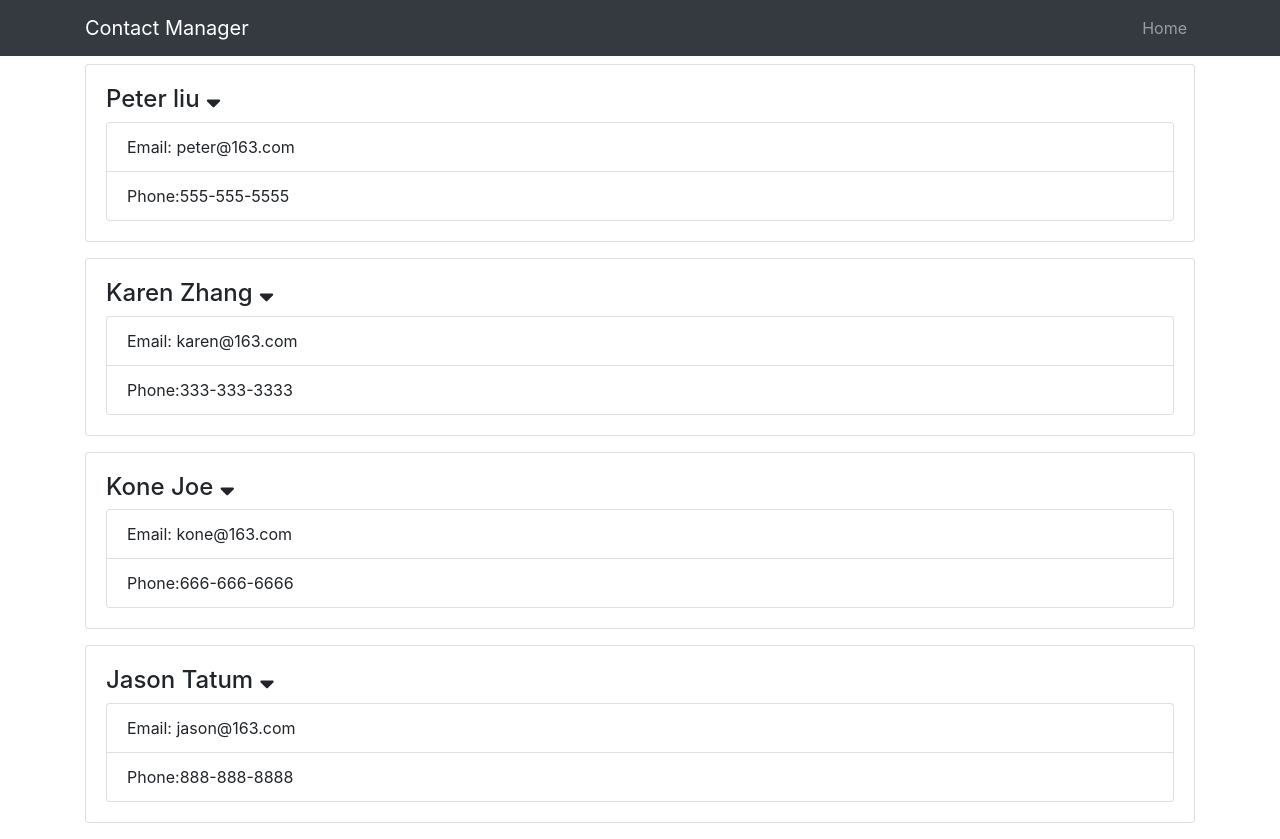
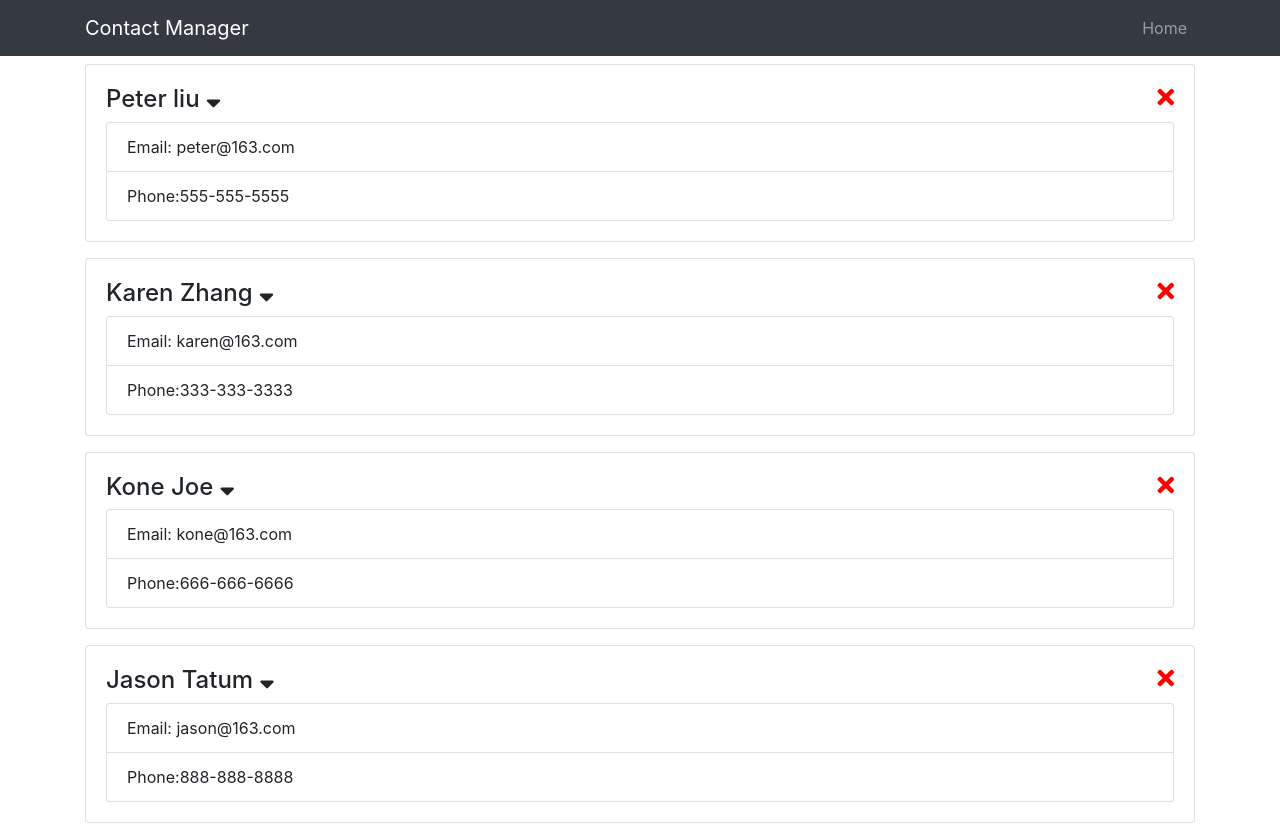
Before and after one commit to peterlxb/AdvancedReactCode, a React app in the folder webpack-demo/: page / in a window 1280 px wide. Built offline with nearby package versions, Linux system fonts and the light colour scheme.

Commit message:
Add event between components

```diff
--- a/webpack-demo/src/features/Contact/Contact.js
+++ b/webpack-demo/src/features/Contact/Contact.js
@@ -2,19 +2,33 @@ import React, { Component } from "react";
 import PropTypes from "prop-types";
 
 class Contact extends Component {
+  constructor(props) {
+    super(props);
+    this.state = {
+      onshowContact: true
+    };
+    this.handleClick = this.handleClick.bind(this);
+  }
+
   handleClick = () => {
     console.log("hello");
+    this.setState({
+      onshowContact: !this.state.onshowContact
+    });
+  };
+
+  onDeleteClick = () => {
+    console.log("clicked");
+    this.props.deleteClickHandler();
   };
 
   render() {
     const { name, email, phone } = this.props.contact;
+    const { onshowContact } = this.state;
 
-    return (
-      <div className="card card-body mb-3">
-        <h4>
-          {name}{" "}
-          <i className="fas fa-sort-down" onClick={() => this.handleClick()} />
-        </h4>
+    let showConatctList;
+    if (onshowContact) {
+      showConatctList = (
         <ul className="list-group">
           <li className="list-group-item">Email: {email}</li>
           <li className="list-group-item">
@@ -22,6 +36,23 @@ class Contact extends Component {
             {phone}
           </li>
         </ul>
+      );
+    } else {
+      showConatctList = null;
+    }
+
+    return (
+      <div className="card card-body mb-3">
+        <h4>
+          {name}{" "}
+          <i className="fas fa-sort-down" onClick={() => this.handleClick()} />
+          <i
+            className="fas fa-times"
+            style={{ cursor: "pointer", float: "right", color: "red" }}
+            onClick={this.onDeleteClick}
+          />
+        </h4>
+        {showConatctList}
       </div>
     );
   }
--- a/webpack-demo/src/features/Contacts/Contacts.js
+++ b/webpack-demo/src/features/Contacts/Contacts.js
@@ -34,15 +34,26 @@ class Contacts extends Component {
     };
   }
 
+  deleteContact = id => {
+    console.log("delete contact");
+    this.setState(prevState => ({
+      contacts: prevState.contacts.filter(contact => contact.id !== id)
+    }));
+  };
+
   render() {
     const { contacts } = this.state;
 
     return (
-      <div>
+      <React.Fragment>
         {contacts.map(contact => (
-          <Contact key={contact.id} contact={contact} />
+          <Contact
+            key={contact.id}
+            contact={contact}
+            deleteClickHandler={this.deleteContact.bind(this, contact.id)}
+          />
         ))}
-      </div>
+      </React.Fragment>
     );
   }
 }
```
